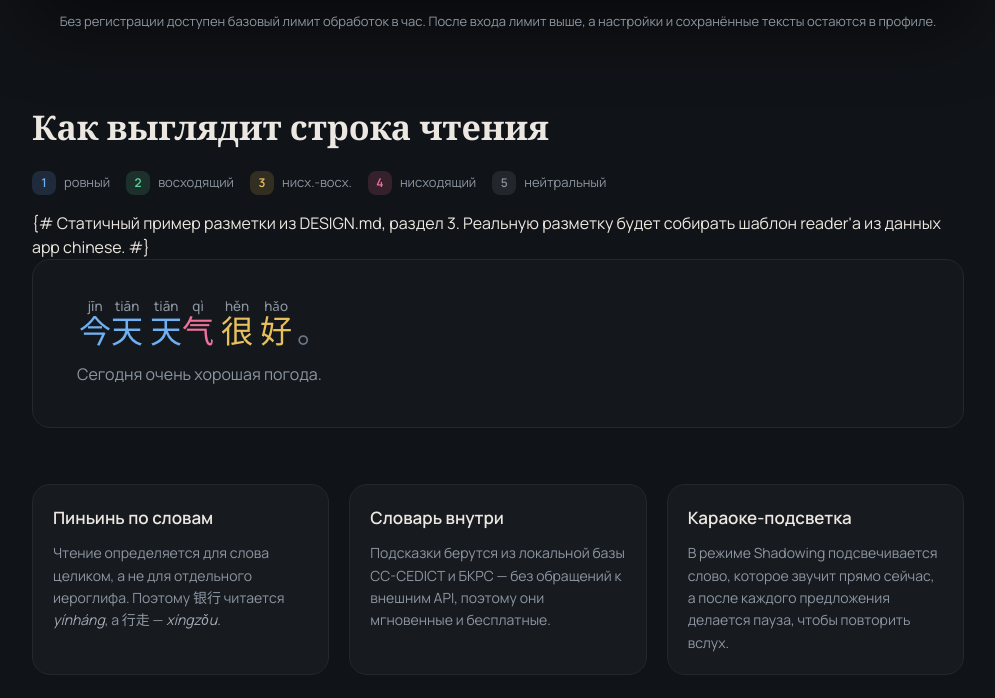
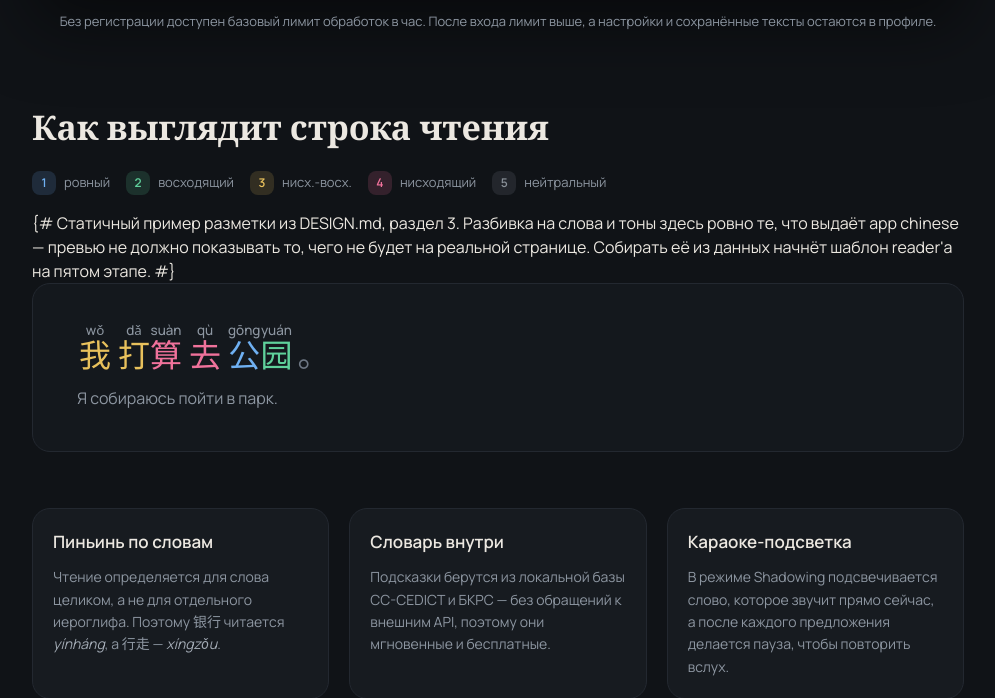
Before and after one commit to Said0926/DuShu, a Django app: page / in a window 1280 px wide. Shown: the part 880-1578 px from the top of the page, without its empty margins (142-1137 px from the left). Run offline with Django 5.2, Linux system fonts and the light colour scheme.

Commit message:
Fix landing preview to match real segmentation
The preview showed 今天 / 天气 as two words, but jieba returns 今天天气 as one.
Replaced the example with one whose segmentation and tones match what the
pipeline actually produces — a preview that misrepresents the feature is worse
than no preview.

Co-Authored-By: Claude Opus 5 <noreply@anthropic.com>

```diff
--- a/templates/core/home.html
+++ b/templates/core/home.html
@@ -73,21 +73,23 @@
       </ul>
     </header>
 
-    {# Статичный пример разметки из DESIGN.md, раздел 3. Реальную разметку
-       будет собирать шаблон reader'а из данных app chinese. #}
+    {# Статичный пример разметки из DESIGN.md, раздел 3. Разбивка на слова и тоны
+       здесь ровно те, что выдаёт app chinese — превью не должно показывать то,
+       чего не будет на реальной странице. Собирать её из данных начнёт шаблон
+       reader'а на пятом этапе. #}
     <div class="preview__canvas reader">
       <p class="reader__sentence-line">
-        <button class="word" type="button" data-word="今天" data-pinyin="jīn tiān">
-          <ruby><span class="tone-1">今</span><rt>jīn</rt></ruby><ruby><span class="tone-1">天</span><rt>tiān</rt></ruby>
-        </button><button class="word" type="button" data-word="天气" data-pinyin="tiān qì">
-          <ruby><span class="tone-1">天</span><rt>tiān</rt></ruby><ruby><span class="tone-4">气</span><rt>qì</rt></ruby>
-        </button><button class="word" type="button" data-word="很" data-pinyin="hěn">
-          <ruby><span class="tone-3">很</span><rt>hěn</rt></ruby>
-        </button><button class="word" type="button" data-word="好" data-pinyin="hǎo">
-          <ruby><span class="tone-3">好</span><rt>hǎo</rt></ruby>
+        <button class="word" type="button" data-word="我" data-pinyin="wǒ">
+          <ruby><span class="tone-3">我</span><rt>wǒ</rt></ruby>
+        </button><button class="word" type="button" data-word="打算" data-pinyin="dǎ suàn">
+          <ruby><span class="tone-3">打</span><rt>dǎ</rt></ruby><ruby><span class="tone-4">算</span><rt>suàn</rt></ruby>
+        </button><button class="word" type="button" data-word="去" data-pinyin="qù">
+          <ruby><span class="tone-4">去</span><rt>qù</rt></ruby>
+        </button><button class="word" type="button" data-word="公园" data-pinyin="gōng yuán">
+          <ruby><span class="tone-1">公</span><rt>gōng</rt></ruby><ruby><span class="tone-2">园</span><rt>yuán</rt></ruby>
         </button><span class="punct">。</span>
       </p>
-      <p class="reader__translation">Сегодня очень хорошая погода.</p>
+      <p class="reader__translation">Я собираюсь пойти в парк.</p>
     </div>
   </section>
 
```
